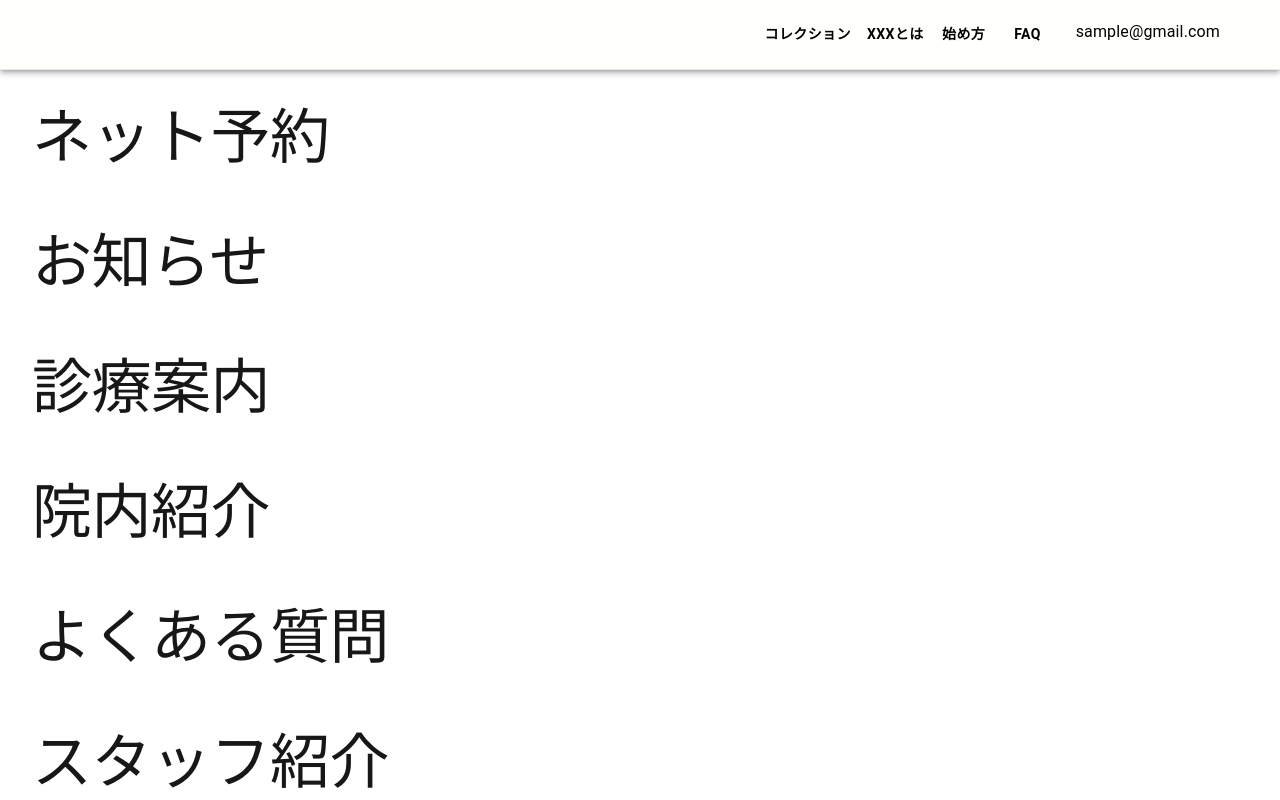
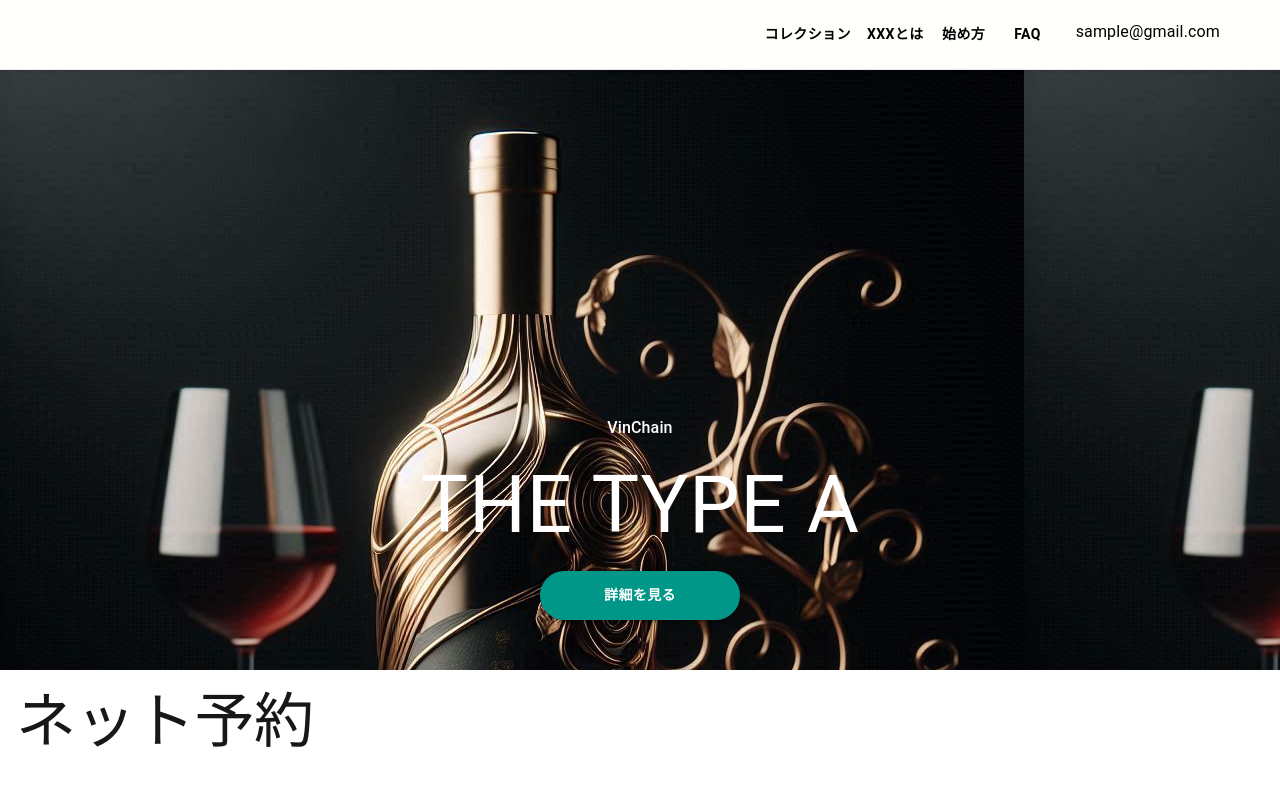
Before and after one commit to biz3018oda/NextJsTsPrismaApp, a Next.js app in the folder app/nextjsapp/: page / in a window 1280 px wide. Shown: the top 800 px of the page. Built offline with nearby package versions, Linux system fonts and the light colour scheme; some icons are missing.

Commit message:
メインコンテンツの背景をセット

```diff
--- a/app/nextjsapp/src/components/layouts/Main.tsx
+++ b/app/nextjsapp/src/components/layouts/Main.tsx
@@ -1,17 +1,50 @@
 'use client'
 import Box from '@mui/material/Box';
+import Paper from '@mui/material/Paper';
+import Stack from '@mui/material/Stack';
+import { styled } from '@mui/material/styles';
+import Button from '@mui/material/Button';
 import Typography from '@mui/material/Typography';
+
+const Item = styled(Paper)(({ theme }) => ({
+  backgroundColor: '#fff',
+  ...theme.typography.body2,
+  padding: theme.spacing(1),
+  textAlign: 'center',
+  color: (theme.vars ?? theme).palette.text.secondary,
+  ...theme.applyStyles('dark', {
+    backgroundColor: '#1A2027',
+  }),
+}));
 
 const Main = () => {
   return (
-    <Box component="main" sx={{ p: 2 }}>
+    <Box component="main">
       {/* <ul>
         {users.map((user) => (
           <li key={user.id}>{user.name}</li>
         ))}
       </ul> */}
-      <Box>
-
+      <Box sx={{
+        backgroundImage: "url('/vine.jpeg')",
+        display: "flex",
+        height:"600px",
+        objectFit:"contain",
+        padding: "50px 80px",
+        justifyContent:"flex-end",
+        flexDirection:"column",
+        alignItems: "center",
+        textAlign: "center"
+      }}>
+        <Stack spacing={2} sx={{ alignItems:"center" }} >
+          <Typography variant="h6">
+          VinChain
+          </Typography>
+          <Typography variant="h4">
+          THE TYPE A
+          </Typography>
+          <Button variant="contained" color="secondary" sx={{ width:"200px", padding:"12px 24px", borderRadius: "25px"}}>詳細を見る</Button>
+        </Stack>
       </Box>
       <Box component="section" sx={{ p: 2 }}>
         <Typography variant="h2" gutterBottom>
--- a/app/nextjsapp/src/theme/theme.ts
+++ b/app/nextjsapp/src/theme/theme.ts
@@ -13,6 +13,14 @@ const theme = createTheme({
     },
   },
   typography: {
+    h4: {
+      color: "#ffffff",
+      fontSize:'80px',
+    },
+    h6: {
+      color: "#ffffff",
+      fontSize:'16px',
+    },
     button: {
       fontWeight: '700',
     },
```
Also changed, not shown: app/nextjsapp/public/vine.jpeg (added).
